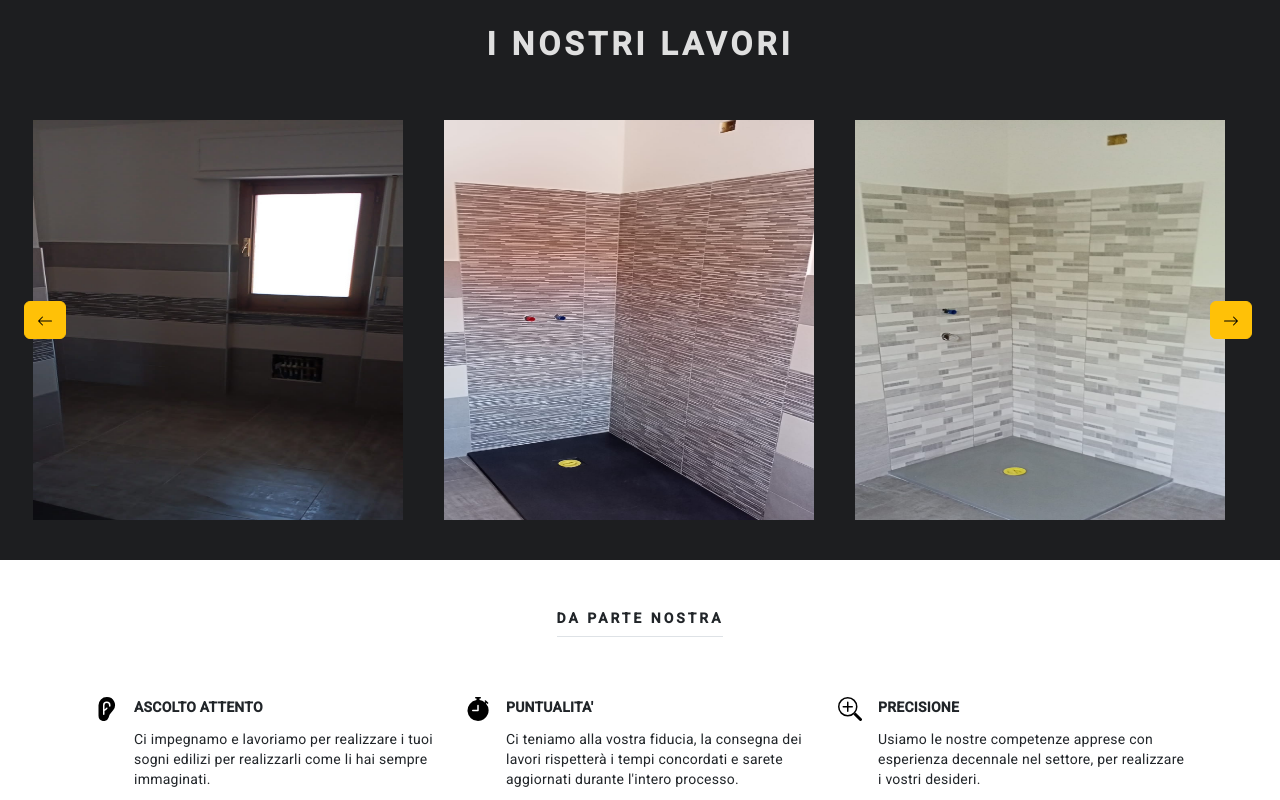
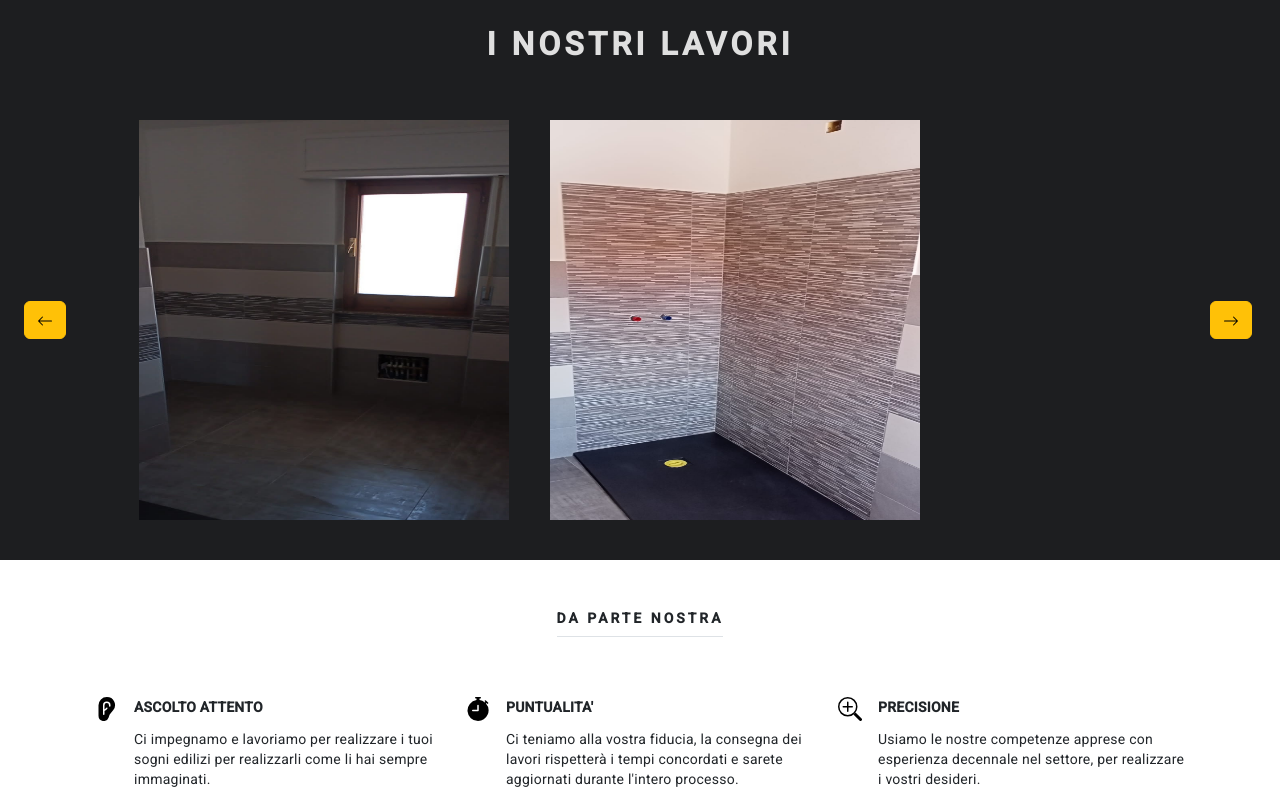
Before and after one commit to stynoap/dagi, an Angular app: page / in a window 1280 px wide. Shown: the part 1040-1840 px from the top of the page. Built offline with nearby package versions, Linux system fonts and the light colour scheme.

Commit message:
modifiche slider

```diff
--- a/src/app/sliderlavori/sliderlavori.component.css
+++ b/src/app/sliderlavori/sliderlavori.component.css
@@ -23,9 +23,11 @@
     overflow: hidden;
     height: 400px;
     margin-bottom: 20px;
+    padding: 0 8.5%;
   }
 
   .slider-main{
+    border: 6px solid rgb(255, 255, 255);
     position: absolute;
     width: 200%;
 
@@ -36,7 +38,7 @@
     border-radius: 5px;
     width: 370px;
     height: 500px;
-    background-color: black;
+    background-color: rgb(255, 255, 255);
     position: relative;
     margin: 0 20.5px;
   }
@@ -72,7 +74,7 @@
 
     .prev{
         position: absolute;
-        left: 20px;
+        left: 31px;
         top: 50%;
         transform: translate(-50%, -50%);
       }
@@ -98,7 +100,12 @@
     .prev {
         left: 20px;
     }
+
+    .slider-wrap{
+      padding: 0;
+    }
     .next {
         right: -20px;
     }
+
 }
```
